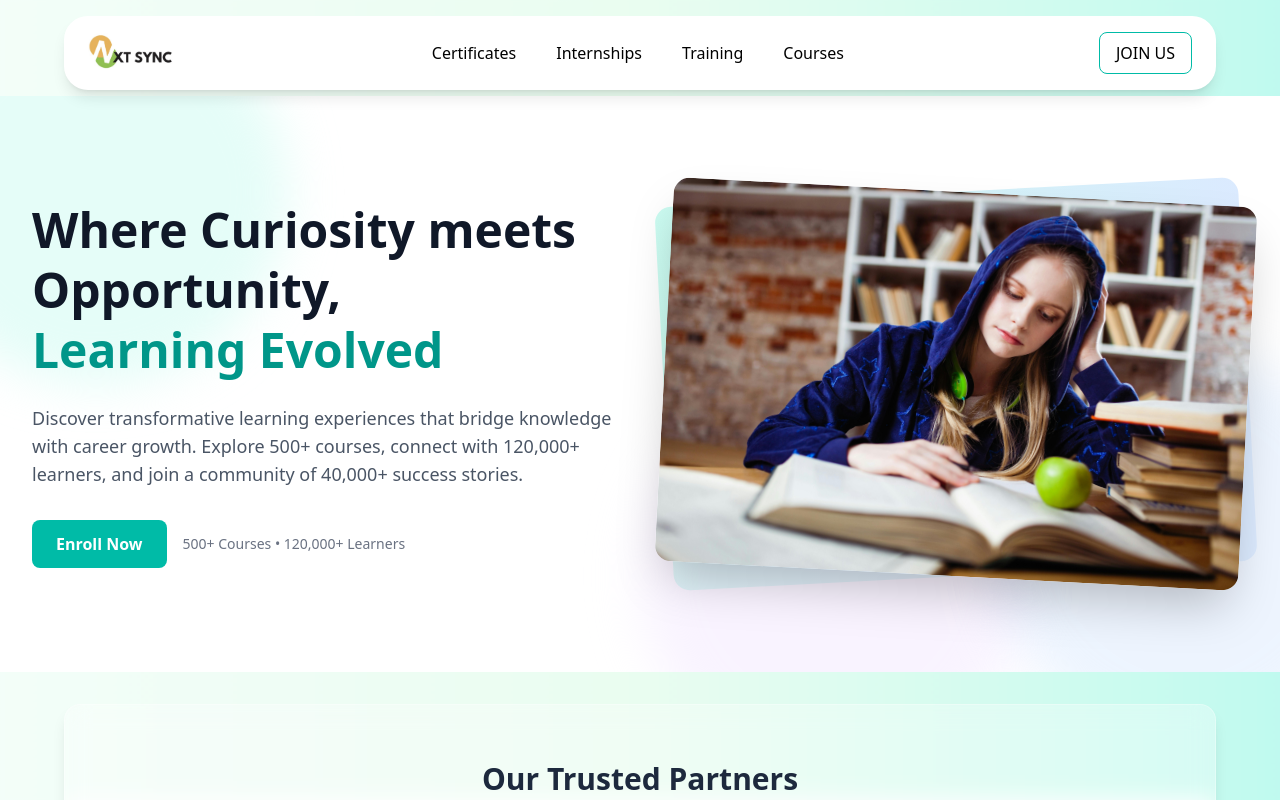
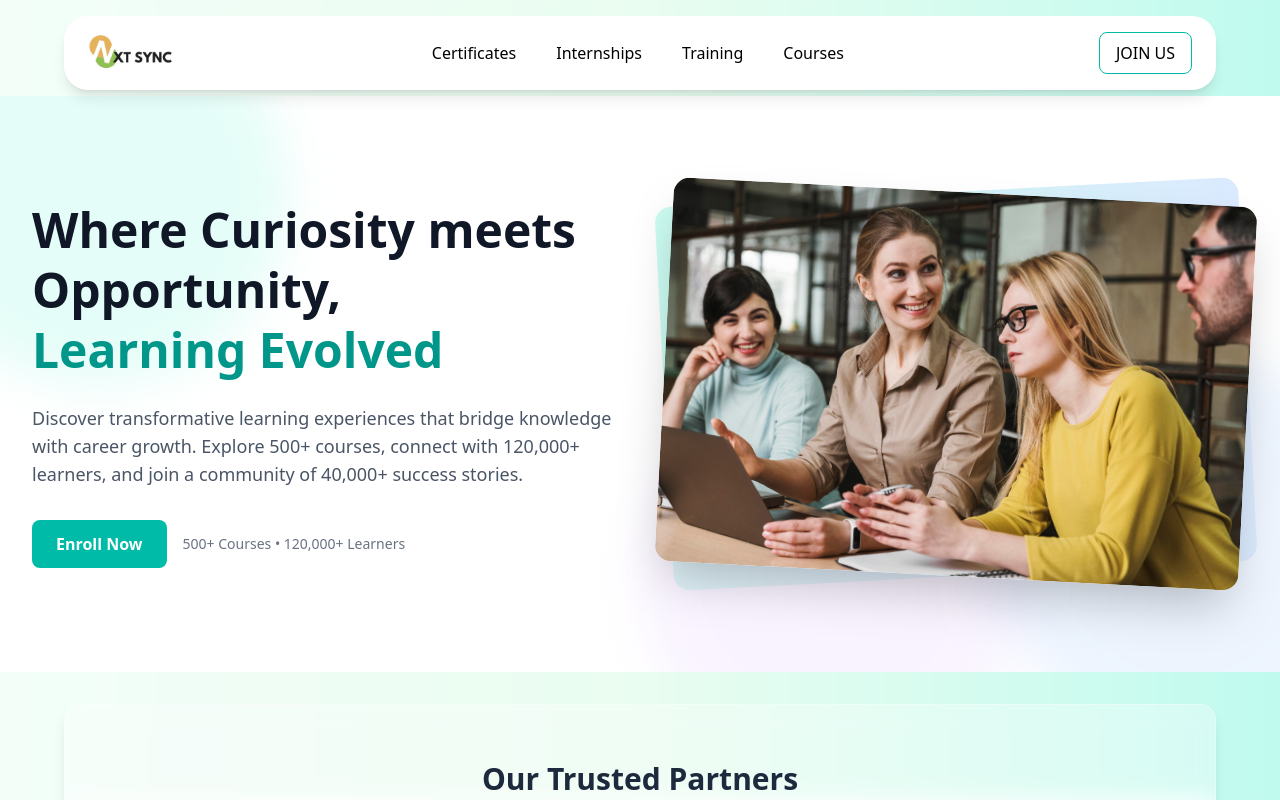
Before and after one commit to mismyst/nextsync, a Next.js app: page / in a window 1280 px wide. Shown: the top 800 px of the page. Built offline with nearby package versions, Linux system fonts and the light colour scheme.

Commit message:
Update HeroSection.tsx

```diff
--- a/app/components/HeroSection/HeroSection.tsx
+++ b/app/components/HeroSection/HeroSection.tsx
@@ -45,7 +45,7 @@ const HeroSection: React.FC = () => {
           <div className="absolute inset-0 bg-gradient-to-r from-teal-100 to-blue-100 rounded-2xl -rotate-3"></div>
           <div className="relative z-10 rounded-2xl shadow-2xl transform rotate-3 overflow-hidden h-96 w-full">
             <Image
-              src="/images/studying.jpg"
+              src="/images/imagge.jpg"
               alt="Learning community"
               width={600}
               height={400}
```
